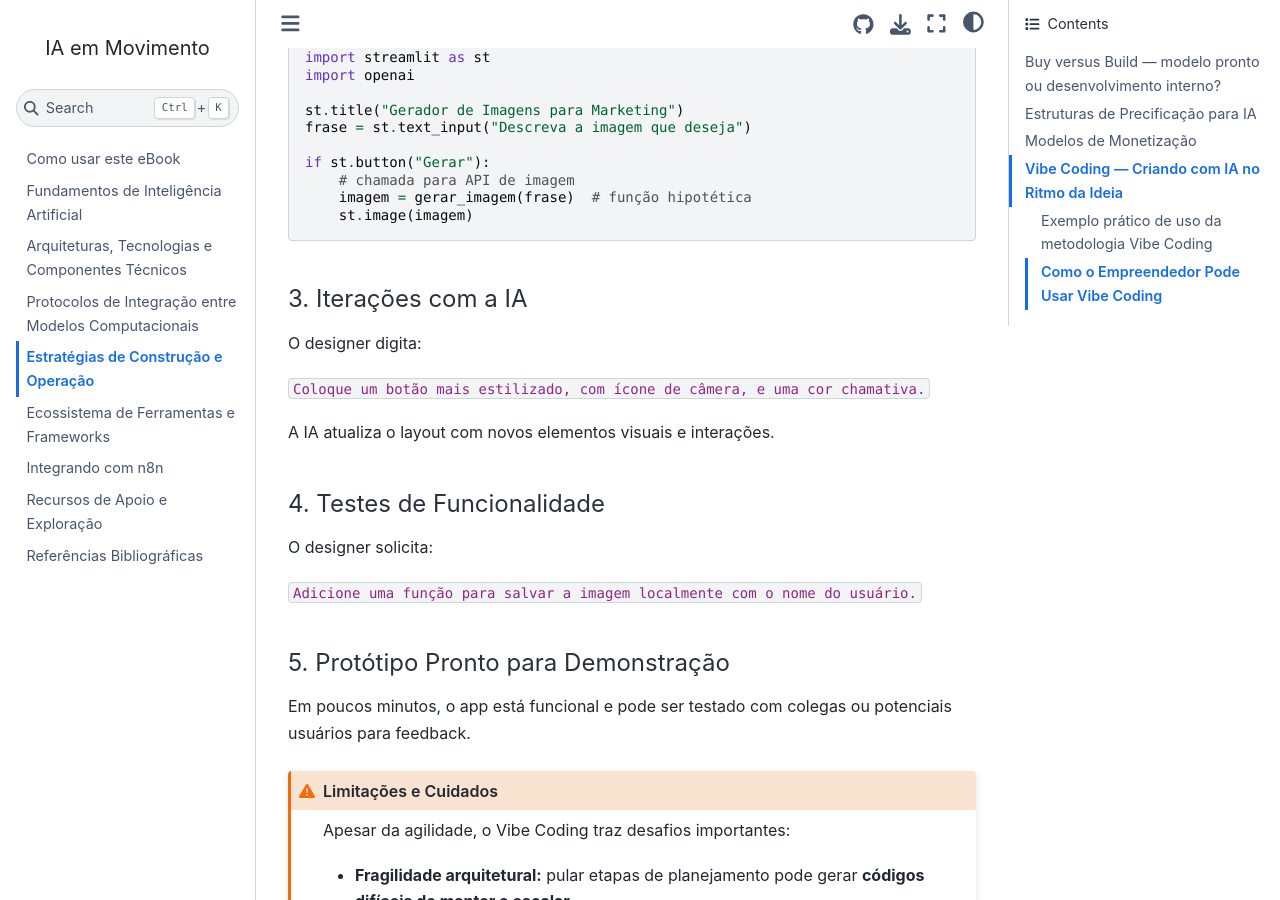
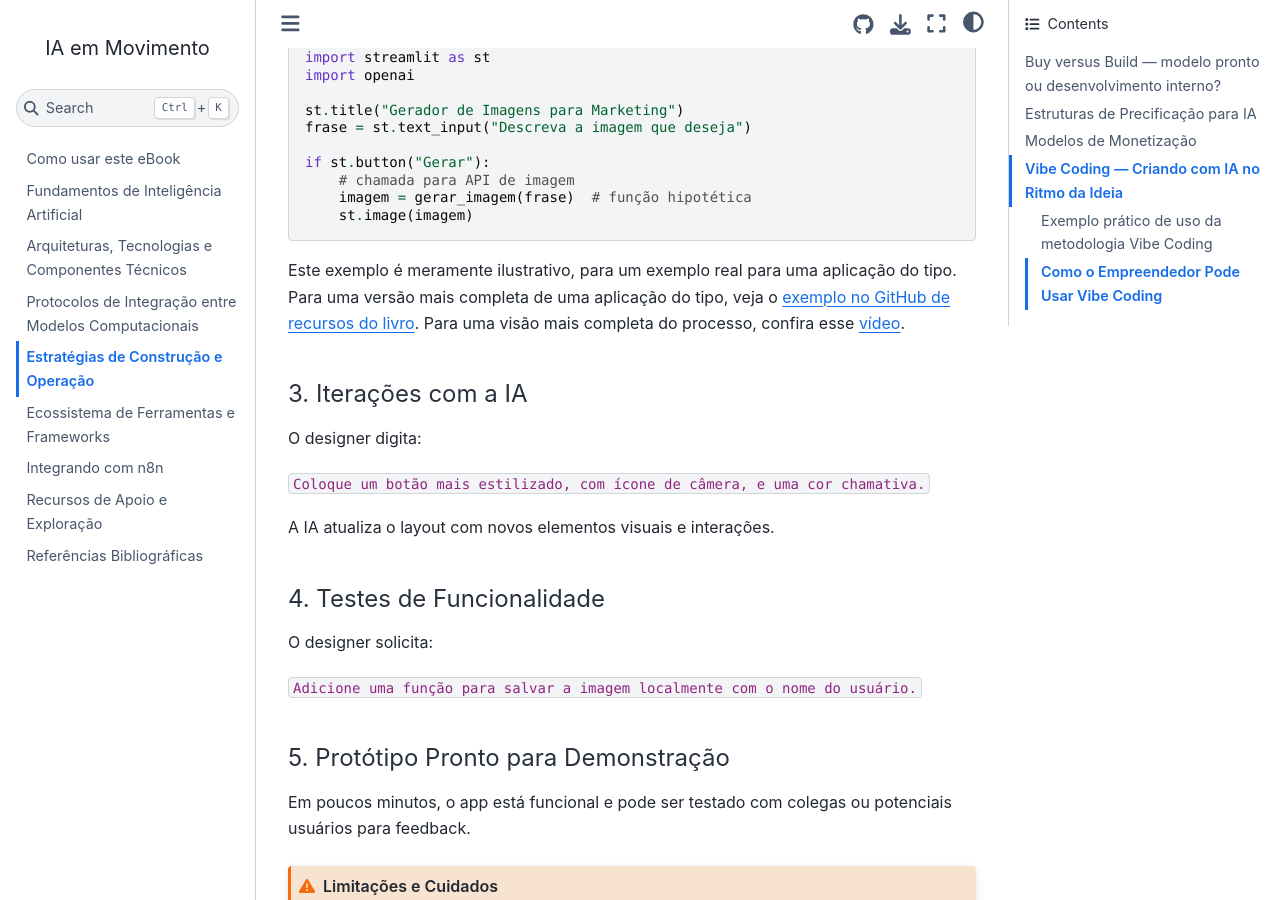
Before and after one commit to unb-lamfo-negocios-ai/LivroIAemMovimento, a Jupyter Book: the page built from capitulos/capEstrategiaConstrucao_e_Operacao.md, in a window 1280 px wide and 900 px high, scrolled down 14598 px. Built offline with Jupyter Book 1.0.4 settings and Sphinx 7.4.7 and the Sphinx Book theme 1.1.4, drawn with Linux system fonts in a browser that asks for light colours; pages that are not in the unit, such as notebooks, are missing from menus; cross-references to code outside the pages are shown as plain code.

Commit message:
Enhance vibe coding example with references and video link
Add illustrative example and references for application.

````diff
--- a/capitulos/capEstrategiaConstrucao_e_Operacao.md
+++ b/capitulos/capEstrategiaConstrucao_e_Operacao.md
@@ -363,6 +363,7 @@ if st.button("Gerar"):
     imagem = gerar_imagem(frase)  # função hipotética
     st.image(imagem)
 ```
+Este exemplo é meramente ilustrativo, para um exemplo real para uma aplicação do tipo. Para uma versão mais completa de uma aplicação do tipo, veja o [exemplo no GitHub de recursos do livro](https://github.com/unb-lamfo-negocios-ai/Recursos-do-Livro/blob/main/Exemplo%20Vibe%20Coding.py). Para uma visão mais completa do processo, confira esse [vídeo](https://www.youtube.com/watch?v=TbtBUYxpygA).
 
 #### 3. Iterações com a IA
 
````
